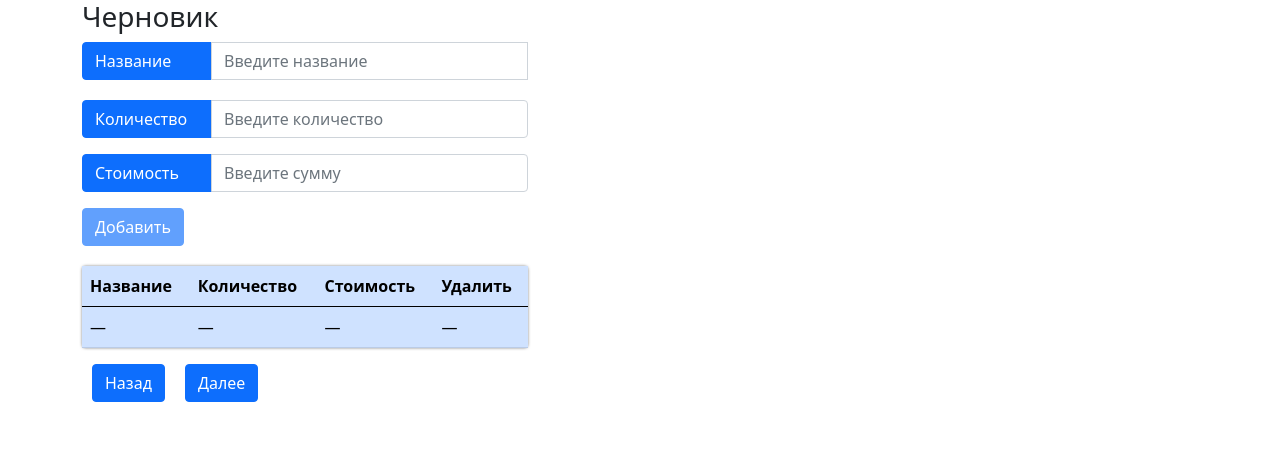
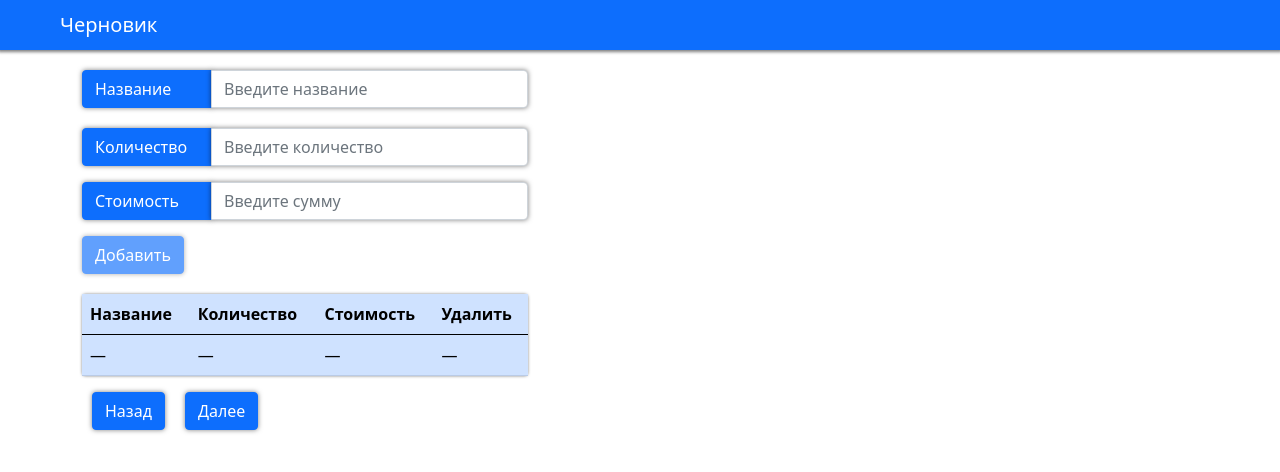
Before and after one commit to kominov/Portfolio1, a React (Create React App) app: page /data in a window 1280 px wide. Shown: the top 472 px of the page. Built offline with nearby package versions, Linux system fonts and the light colour scheme.

Commit message:
added header

```diff
--- a/src/App.tsx
+++ b/src/App.tsx
@@ -3,12 +3,15 @@ import { StartPage } from './components/StartPage/StartPage';
 import { BrowserRouter, Route, Switch } from 'react-router-dom'
 import { Identificator } from './components/Idetnificator/Identificator';
 import { Data } from './components/Data/Data';
+import { Header } from './components/Header/Header';
 
 
 function App() {
   return (
     <BrowserRouter>
+    <Header />
       <div className="container">
+
         <Switch>
           <Route path='/' exact component={StartPage} />
           <Route path='/identificator' component={Identificator} />
--- a/src/components/Data/Data.module.css
+++ b/src/components/Data/Data.module.css
@@ -1,5 +1,9 @@
 .data__inner{
     width: 40%;
+}
+.data__information{
+
+    margin-top: 20px;
 }
 .data__table{
     margin-top: 20px;
@@ -7,6 +11,7 @@
     border-radius: 4px;
 }
 .error__text{
+
     display: block;
     width: 100%;
     margin-top: .25rem;
--- a/src/components/Data/Data.tsx
+++ b/src/components/Data/Data.tsx
@@ -106,42 +106,44 @@ export const Data: React.FC = () => {
 
     return (
         <div className={s.data__inner}>
-            <h3>Черновик</h3>
-            <div className="s data__information">
+            <div className={s.data__information}>
+
                 <div className="input-group mb-3">
                     <div className="input-group-prepend">
-                        <span className="data__span input-group-text bg-primary text-white" id="inputGroup-sizing-default">Название</span>
+                        <span className="brd__shadow__itput data__span input-group-text bg-primary text-white" id="inputGroup-sizing-default">Название</span>
                     </div>
-                    <input type="text"
+                    <input
+                        type="text"
                         value={dataInput.name}
                         placeholder="Введите название"
-                        required
-                        className={`form-control ${errorClass(errors.touched.name)}`}
+                        className={`brd__shadow__itput brdr__radius__input form-control data__input ${errorClass(errors.touched.name)}`}
                         name="name"
                         onChange={handlerInput} />
                     <div className={s.error__text}>{errors.errorMessage.name}</div>
                 </div>
+
+
                 <div className="input-group mb-3">
                     <div className="input-group-prepend">
-                        <span className="data__span input-group-text bg-primary text-white" id="inputGroup-sizing-default">Количество</span>
+                        <span className="brd__shadow__itput data__span input-group-text bg-primary text-white" id="inputGroup-sizing-default">Количество</span>
                     </div>
                     <input
                         type="text"
                         placeholder="Введите количество"
                         value={dataInput.amount}
-                        className={`form-control data__input  ${errorClass(errors.touched.amount)}`}
+                        className={`brd__shadow__itput form-control data__input  ${errorClass(errors.touched.amount)}`}
                         name="amount"
                         onChange={handlerInput} />
                 </div>
                 <div className="input-group mb-3">
-                    <div className="input-group-prepend">
-                        <span className="data__span input-group-text bg-primary text-white" id="inputGroup-sizing-default">Cтоимость</span>
+                    <div className=" input-group-prepend">
+                        <span className="brd__shadow__itput brd_shadow data__span input-group-text bg-primary text-white" id="inputGroup-sizing-default">Cтоимость</span>
                     </div>
                     <input
                         type="text"
                         placeholder="Введите сумму"
                         value={dataInput.cost}
-                        className={`form-control data__input  ${errorClass(errors.touched.cost)}`}
+                        className={`brd__shadow__itput form-control data__input  ${errorClass(errors.touched.cost)}`}
                         name="cost"
                         onChange={handlerInput} />
 
@@ -149,7 +151,7 @@ export const Data: React.FC = () => {
             </div>
             <button
                 disabled={!errors.btnValid}
-                className="btn btn-primary"
+                className=" brd__shadow__itput btn btn-primary"
                 onClick={addDataHandler}>Добавить</button>
 
             <div className={s.data__table}>
@@ -184,9 +186,9 @@ export const Data: React.FC = () => {
                 </table>
             </div>
 
-            <button onClick={() => { history.push('/') }} className="m2 btn btn-primary"
+            <button onClick={() => { history.push('/') }} className="brd__shadow__itput m2 btn btn-primary"
             >Назад</button>
-            <button className="m2 btn btn-primary"
+            <button className="brd__shadow__itput m2 btn btn-primary"
             >Далее</button>
         </div >
     )
--- /dev/null
+++ b/src/components/Header/Header.tsx
@@ -0,0 +1,11 @@
+import React from 'react'
+
+export const Header: React.FC = () => {
+    return (
+        <nav className="brd_shadow_header  navbar navbar-dark bg-primary">
+            <div className="container-fluid">
+                <span className="navbar-brand m2 ms-5 h1">Черновик</span>
+            </div>
+        </nav>
+    )
+}
--- a/src/components/Idetnificator/Identificator.tsx
+++ b/src/components/Idetnificator/Identificator.tsx
@@ -43,14 +43,13 @@ export const Identificator: React.FC = () => {
     return (<>
         <div className={s.id__inner}>
             <div className={s.id}>
-                <h1 className="document">Черновик</h1>
                 <div className="input-group mb-3">
                     <div className="input-group-prepend">
-                        <span className="input-group-text bg-primary text-white" id="inputGroup-sizing-default">Идентификатор</span>
+                        <span className="brd__shadow__itput input-group-text bg-primary text-white" id="inputGroup-sizing-default">Идентификатор</span>
                     </div>
                     <input type="text"
                         ref={refId}
-                        className="form-control"
+                        className="brd__shadow__itput form-control"
                         aria-label="Default"
                         aria-describedby="inputGroup-sizing-default"
                         placeholder="Введите идентификатор"
--- a/src/components/StartPage/StartPage.tsx
+++ b/src/components/StartPage/StartPage.tsx
@@ -12,7 +12,7 @@ export const StartPage: React.FC = () => {
     }
     const history = useHistory();
     const [docType, setDocType] = useState<DocType>();
-    const buttonStyle = classNames('btn', s.next__btn,{
+    const buttonStyle = classNames('btn brd__shadow__itput', s.next__btn,{
         ["btn-secondary"]: !docType,
         ["btn-primary"]: !!docType
     })
@@ -26,10 +26,10 @@ export const StartPage: React.FC = () => {
     }
     return (
         <>
-            <h1 className="document">Черновик</h1>
+
             <div className={s.radio__wrapper}>
                 <div className={s.radio}>
-                    <input className="btn-check" type='radio' id="btnradio1" name='doctype' onChange={() => setDocType(DocType.identificator)} />
+                    <input className=" btn-check" type='radio' id="btnradio1" name='doctype' onChange={() => setDocType(DocType.identificator)} />
                     <label className={`btn btn-outline-primary ${s.radio__label}`} htmlFor="btnradio1">Ввести идентификатор</label>
                 </div>
                 <div className={s.radio}>
--- a/src/index.css
+++ b/src/index.css
@@ -1,6 +1,6 @@
 .input-group-text{
-    border-bottom-right-radius:0;
-    border-top-right-radius:0;
+    border-bottom-right-radius:0 !important;
+    border-top-right-radius:0 !important;
     border:1px solid #0d6efd;
 }
 /* .form-control{
@@ -26,3 +26,13 @@
 .m2{
     margin: 0 10px;
 }
+.brd_shadow_header{
+    box-shadow: 0 0 3px 2px rgba(0,0,0,0.5);
+}
+.brd__shadow__itput{
+    box-shadow: 0 0 5px 0px rgb(0 0 0 / 50%);
+}
+.brdr__radius__input{
+    border-top-right-radius: 0.25rem !important;
+    border-bottom-right-radius: 0.25rem !important;
+}
```
